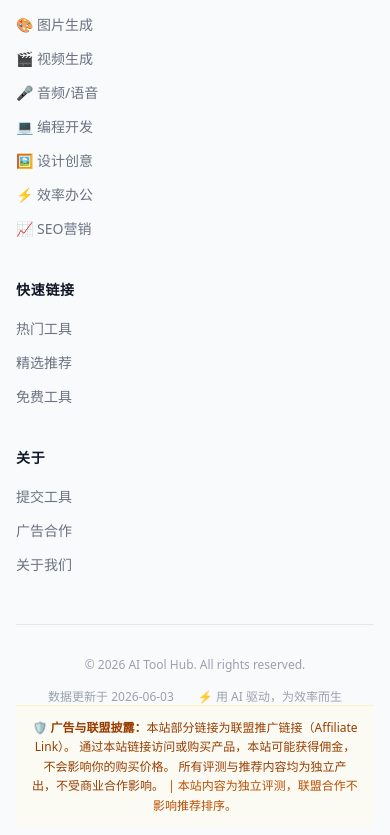
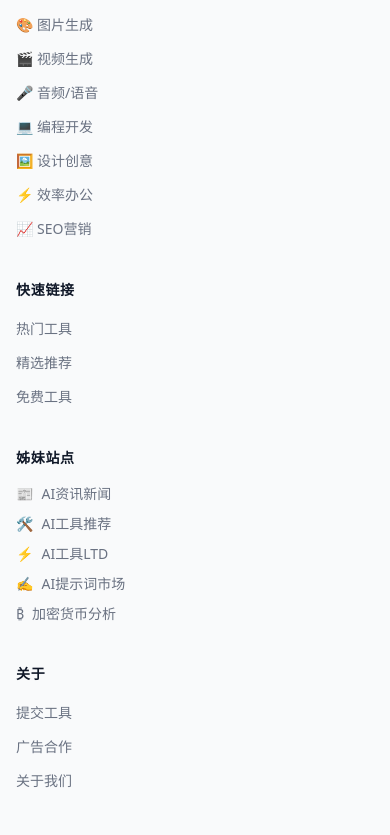
Before and after one commit to RicharZhaoyj/ai-tool-hub, a Next.js app: page /tool/chatgpt in a window 390 px wide. Shown: the part 5114-5949 px from the top of the page. Built offline with nearby package versions, Linux system fonts and the light colour scheme; no server answers.

Commit message:
feat: add sister sites integration
- Header: add colorful pill buttons for 4 sister sites in desktop nav and mobile menu
- Footer: add 姊妹站点 column with all 5 sister sites links
- Home page: add 探索更多资源 section with 4 sister site cards below hot tools

```diff
--- a/app/page.tsx
+++ b/app/page.tsx
@@ -10,6 +10,57 @@ import { tools, getFeaturedTools, getHotTools, searchTools, getToolsByCategory }
 import { categories } from '@/data/categories';
 import { blogPosts } from '@/data/blog';
 import Link from 'next/link';
+
+const sisterSitesCards = [
+  {
+    name: 'AI资讯新闻',
+    url: 'https://ai.link.cn',
+    icon: '📰',
+    description: '每日精选全球AI行业动态、前沿技术解读、深度产业分析，让你第一时间掌握AI脉搏。',
+    gradient: 'from-purple-500 to-violet-600',
+    bgLight: 'from-purple-50 to-violet-50',
+    bgDark: 'dark:from-purple-950/30 dark:to-violet-950/30',
+    border: 'border-purple-200 dark:border-purple-800',
+    hoverBorder: 'hover:border-purple-400 dark:hover:border-purple-600',
+    buttonBg: 'bg-purple-500 hover:bg-purple-600',
+  },
+  {
+    name: 'AI工具LTD',
+    url: 'https://tool.link.cn',
+    icon: '⚡',
+    description: '汇聚AI工具终身特惠套餐，买断制工具精选推荐，一次付费永久使用，省钱省心。',
+    gradient: 'from-cyan-500 to-teal-600',
+    bgLight: 'from-cyan-50 to-teal-50',
+    bgDark: 'dark:from-cyan-950/30 dark:to-teal-950/30',
+    border: 'border-cyan-200 dark:border-cyan-800',
+    hoverBorder: 'hover:border-cyan-400 dark:hover:border-cyan-600',
+    buttonBg: 'bg-cyan-500 hover:bg-cyan-600',
+  },
+  {
+    name: 'AI提示词市场',
+    url: 'https://prompts.link.cn',
+    icon: '✍️',
+    description: '海量优质Prompt模板，覆盖写作、编程、设计、营销等场景，一键复制即用，提升AI产出质量。',
+    gradient: 'from-emerald-500 to-green-600',
+    bgLight: 'from-emerald-50 to-green-50',
+    bgDark: 'dark:from-emerald-950/30 dark:to-green-950/30',
+    border: 'border-emerald-200 dark:border-emerald-800',
+    hoverBorder: 'hover:border-emerald-400 dark:hover:border-emerald-600',
+    buttonBg: 'bg-emerald-500 hover:bg-emerald-600',
+  },
+  {
+    name: '加密货币分析',
+    url: 'https://signal.link.cn',
+    icon: '₿',
+    description: '专业加密货币行情分析、链上数据追踪、交易信号参考，洞察市场趋势，把握投资机会。',
+    gradient: 'from-orange-500 to-amber-600',
+    bgLight: 'from-orange-50 to-amber-50',
+    bgDark: 'dark:from-orange-950/30 dark:to-amber-950/30',
+    border: 'border-orange-200 dark:border-orange-800',
+    hoverBorder: 'hover:border-orange-400 dark:hover:border-orange-600',
+    buttonBg: 'bg-orange-500 hover:bg-orange-600',
+  },
+];
 
 type SortType = 'default' | 'rating' | 'newest' | 'hot';
 
@@ -102,6 +153,44 @@ function HomePageContent() {
               <ToolGrid tools={hotTools.slice(0, 8)} />
             </section>
           )}
+
+          {/* Sister Sites */}
+          <section className="mt-16" id="sister-sites">
+            <div className="flex items-center gap-2 mb-6">
+              <h2 className="text-xl font-bold text-gray-900 dark:text-white">🔗 探索更多资源</h2>
+              <span className="text-sm text-gray-400">姊妹站点，同样精彩</span>
+            </div>
+            <div className="grid grid-cols-1 sm:grid-cols-2 lg:grid-cols-4 gap-5">
+              {sisterSitesCards.map((site) => (
+                <a
+                  key={site.url}
+                  href={site.url}
+                  target="_blank"
+                  rel="noopener noreferrer"
+                  className={`group block bg-gradient-to-br ${site.bgLight} ${site.bgDark} rounded-2xl border ${site.border} ${site.hoverBorder} p-6 transition-all hover:shadow-lg`}
+                >
+                  <div className={`w-12 h-12 rounded-xl bg-gradient-to-br ${site.gradient} flex items-center justify-center text-2xl mb-4 shadow-lg`}>
+                    {site.icon}
+                  </div>
+                  <h3 className="font-bold text-gray-900 dark:text-white mb-2 flex items-center gap-2">
+                    {site.name}
+                    <svg className="w-4 h-4 text-gray-400 opacity-0 group-hover:opacity-100 group-hover:translate-x-0.5 transition-all" fill="none" viewBox="0 0 24 24" stroke="currentColor" strokeWidth={2}>
+                      <path strokeLinecap="round" strokeLinejoin="round" d="M10 6H6a2 2 0 00-2 2v10a2 2 0 002 2h10a2 2 0 002-2v-4M14 4h6m0 0v6m0-6L10 14" />
+                    </svg>
+                  </h3>
+                  <p className="text-sm text-gray-500 dark:text-gray-400 mb-4 line-clamp-3 leading-relaxed">
+                    {site.description}
+                  </p>
+                  <span className={`inline-flex items-center gap-1 px-4 py-2 text-sm font-medium text-white rounded-lg ${site.buttonBg} transition-colors`}>
+                    立即访问
+                    <svg className="w-4 h-4" fill="none" viewBox="0 0 24 24" stroke="currentColor" strokeWidth={2}>
+                      <path strokeLinecap="round" strokeLinejoin="round" d="M9 5l7 7-7 7" />
+                    </svg>
+                  </span>
+                </a>
+              ))}
+            </div>
+          </section>
 
           {/* News Recommended Tools */}
           {!query && !categoryParam && (
--- a/components/Footer.tsx
+++ b/components/Footer.tsx
@@ -2,6 +2,14 @@ import Link from 'next/link';
 import { categories } from '@/data/categories';
 import { tools } from '@/data/tools';
 import AffiliateDisclosure from '@/components/AffiliateDisclosure';
+
+const allSisterSites = [
+  { name: 'AI资讯新闻', url: 'https://ai.link.cn', icon: '📰', hoverColor: 'hover:text-purple-600 dark:hover:text-purple-400' },
+  { name: 'AI工具推荐', url: 'https://tools.link.cn', icon: '🛠️', hoverColor: 'hover:text-blue-600 dark:hover:text-blue-400' },
+  { name: 'AI工具LTD', url: 'https://tool.link.cn', icon: '⚡', hoverColor: 'hover:text-cyan-600 dark:hover:text-cyan-400' },
+  { name: 'AI提示词市场', url: 'https://prompts.link.cn', icon: '✍️', hoverColor: 'hover:text-emerald-600 dark:hover:text-emerald-400' },
+  { name: '加密货币分析', url: 'https://signal.link.cn', icon: '₿', hoverColor: 'hover:text-orange-600 dark:hover:text-orange-400' },
+];
 
 export default function Footer() {
   // 计算最新工具更新时间
@@ -13,9 +21,9 @@ export default function Footer() {
   return (
     <footer className="bg-gray-50 dark:bg-gray-900/50 border-t border-gray-200 dark:border-gray-800 mt-20">
       <div className="max-w-7xl mx-auto px-4 sm:px-6 lg:px-8 py-12">
-        <div className="grid grid-cols-1 md:grid-cols-4 gap-10">
+        <div className="grid grid-cols-1 md:grid-cols-2 lg:grid-cols-5 gap-10">
           {/* Brand */}
-          <div className="md:col-span-1">
+          <div className="lg:col-span-1">
             <Link href="/" className="flex items-center gap-2 mb-4">
               <div className="w-9 h-9 rounded-xl bg-gradient-to-br from-violet-500 to-purple-600 flex items-center justify-center">
                 <span className="text-white font-bold text-lg">AI</span>
@@ -60,6 +68,28 @@ export default function Footer() {
             </ul>
           </div>
 
+          {/* Sister Sites */}
+          <div>
+            <h3 className="text-sm font-semibold text-gray-900 dark:text-white mb-4 uppercase tracking-wider">
+              姊妹站点
+            </h3>
+            <ul className="space-y-2.5">
+              {allSisterSites.map((site) => (
+                <li key={site.url}>
+                  <a
+                    href={site.url}
+                    target="_blank"
+                    rel="noopener noreferrer"
+                    className={`text-sm text-gray-500 ${site.hoverColor} transition-colors flex items-center gap-2`}
+                  >
+                    <span>{site.icon}</span>
+                    <span>{site.name}</span>
+                  </a>
+                </li>
+              ))}
+            </ul>
+          </div>
+
           {/* About */}
           <div>
             <h3 className="text-sm font-semibold text-gray-900 dark:text-white mb-4 uppercase tracking-wider">
--- a/components/Header.tsx
+++ b/components/Header.tsx
@@ -3,6 +3,13 @@
 import Link from 'next/link';
 import { useState } from 'react';
 import { categories } from '@/data/categories';
+
+const sisterSites = [
+  { name: '资讯', url: 'https://ai.link.cn', icon: '📰', bg: 'bg-purple-500 hover:bg-purple-600', text: 'text-white' },
+  { name: 'LTD', url: 'https://tool.link.cn', icon: '⚡', bg: 'bg-cyan-500 hover:bg-cyan-600', text: 'text-white' },
+  { name: '提示词', url: 'https://prompts.link.cn', icon: '✍️', bg: 'bg-emerald-500 hover:bg-emerald-600', text: 'text-white' },
+  { name: '加密', url: 'https://signal.link.cn', icon: '₿', bg: 'bg-orange-500 hover:bg-orange-600', text: 'text-white' },
+];
 
 export default function Header() {
   const [menuOpen, setMenuOpen] = useState(false);
@@ -69,6 +76,23 @@ export default function Header() {
                 </div>
               </div>
             </div>
+
+            {/* Sister Sites - Pills */}
+            <div className="hidden lg:flex items-center gap-1.5 ml-2 pl-2 border-l border-gray-200 dark:border-gray-700">
+              {sisterSites.map((site) => (
+                <a
+                  key={site.url}
+                  href={site.url}
+                  target="_blank"
+                  rel="noopener noreferrer"
+                  className={`inline-flex items-center gap-1 px-2.5 py-1.5 text-xs font-medium rounded-full transition-colors ${site.bg} ${site.text}`}
+                  title={site.name}
+                >
+                  <span>{site.icon}</span>
+                  <span>{site.name}</span>
+                </a>
+              ))}
+            </div>
           </nav>
 
           {/* Mobile menu button */}
@@ -103,6 +127,26 @@ export default function Header() {
             >
               资讯 ↗
             </a>
+
+            {/* Sister Sites - Mobile */}
+            <div className="px-4 pt-3 mt-3 border-t border-gray-100 dark:border-gray-800">
+              <p className="text-xs font-medium text-gray-400 uppercase tracking-wider mb-2">姊妹站点</p>
+              <div className="flex flex-wrap gap-2">
+                {sisterSites.map((site) => (
+                <a
+                  key={site.url}
+                  href={site.url}
+                  target="_blank"
+                  rel="noopener noreferrer"
+                  className={`inline-flex items-center gap-1 px-3 py-1.5 text-xs font-medium rounded-full ${site.bg} ${site.text}`}
+                >
+                  <span>{site.icon}</span>
+                  <span>{site.name}</span>
+                </a>
+              ))}
+              </div>
+            </div>
+
             <div className="mt-2 space-y-1 px-2">
               {categories.map((cat) => (
                 <Link
```
